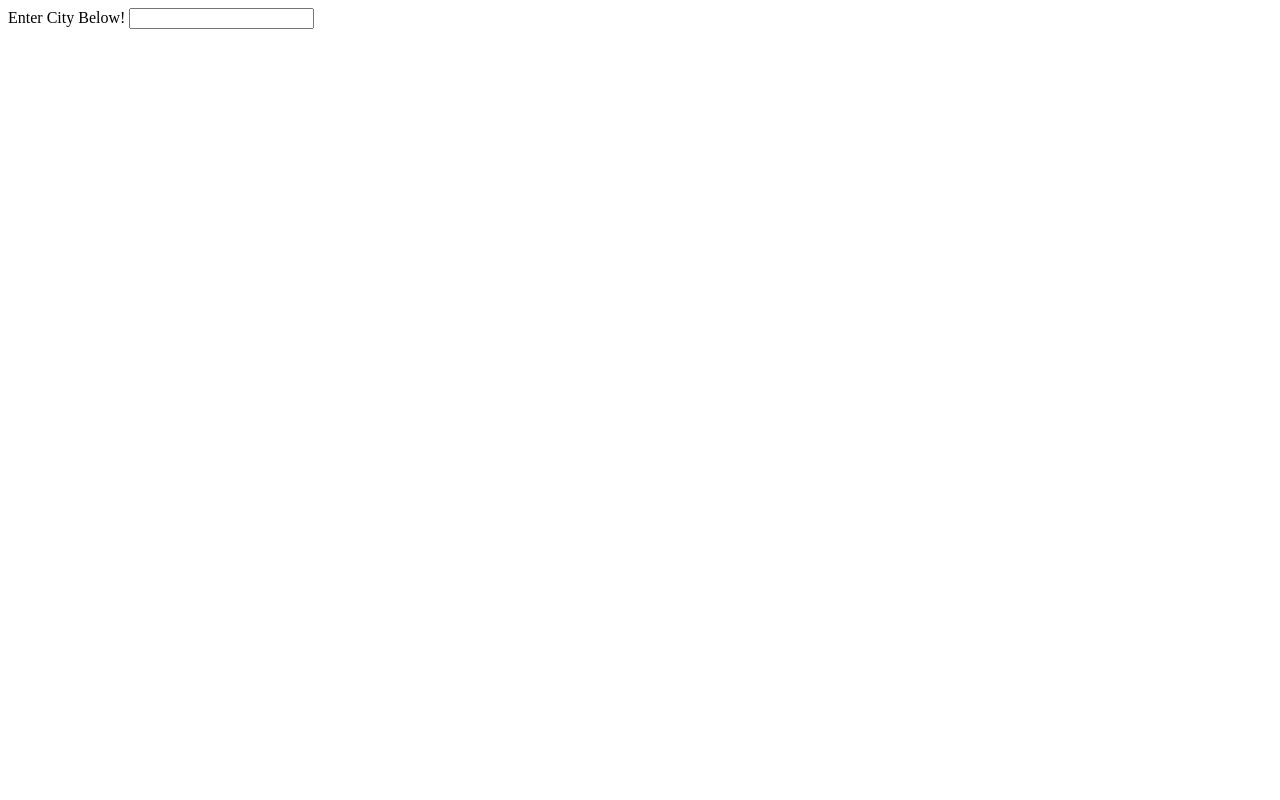
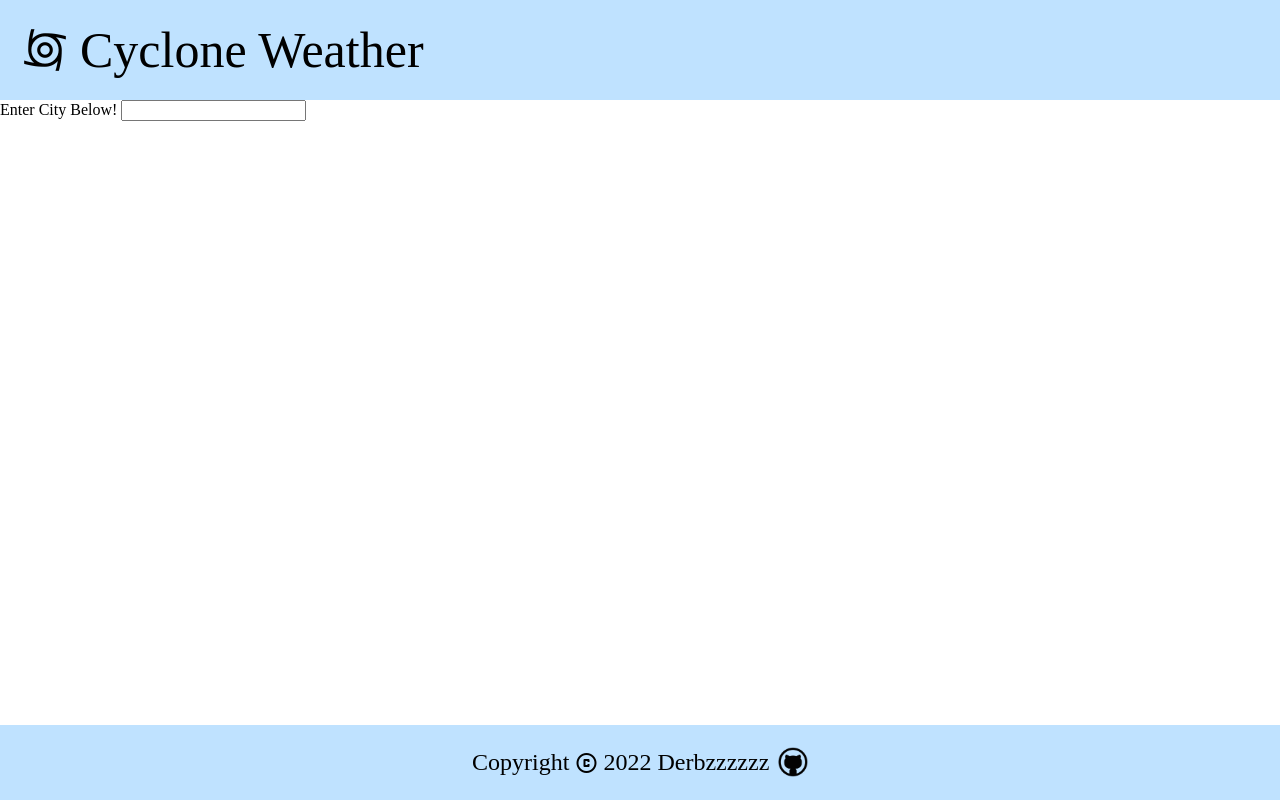
Before and after one commit to Derbzzzzzz/weather-app, a website built with webpack: page dist/index.html in a window 1280 px wide. Built offline with nearby package versions, Linux system fonts and the light colour scheme.

Commit message:
Added skeleton html/css layout

```diff
--- a/src/CSS/main.css
+++ b/src/CSS/main.css
@@ -0,0 +1,66 @@
+:root{
+    --color-1: rgb(191, 226, 255);
+    --color-2: #888888;
+    --color-3: #dddddd;
+    --color-4: #EEEEEE;
+}
+
+body{
+    margin: 0px;
+}
+
+#content{
+    display: flex;
+    flex-direction: column;
+    height: 100vh;
+}
+
+header {
+    box-sizing: border-box;
+    padding: 20px;
+    height: 100px;
+    background-color: var(--color-1);
+}
+
+.title-container{
+    height: 100%;
+    font-size: 50px;
+
+    display: flex;
+    align-items: center;
+    gap: 10px;
+}
+
+.title-container>.material-symbols-outlined {
+  font-size: 50px;
+  font-variation-settings:
+  'FILL' 0,
+  'wght' 400,
+  'GRAD' 0,
+  'opsz' 1000
+}
+
+main{
+    flex-grow: 1;
+}
+
+footer{
+    display: flex;
+    justify-content: center;
+    align-items: center;
+    gap: 5px;
+
+    height: 75px;
+    font-size: 1.5rem;
+    background-color: var(--color-1);
+}
+
+.footer-logo{
+    margin-top: 7px;
+}
+
+.footer-github{
+    height: 30px;
+    margin-top: 4px;
+    margin-left: 4px;
+}
--- a/src/JSFiles/DOM.js
+++ b/src/JSFiles/DOM.js
@@ -1,4 +1,5 @@
 import { getData } from "./API.js";
+import appendImages from "./images.js"
 
 async function searchData(event) {
   let search = document.getElementById("search");
@@ -24,6 +25,7 @@ function formListener() {
 }
 
 function pageSetup() {
+  appendImages();
   formListener();
 }
 
--- /dev/null
+++ b/src/JSFiles/images.js
@@ -0,0 +1,8 @@
+import github from '../images/github-mark-black.png'
+
+function appendImages(){
+    const githubImageEl = document.querySelector('.footer-github')
+    githubImageEl.src = github
+}
+
+export default appendImages
```
Also changed, not shown: dist/8b483311caedaf4ac951.png (added), dist/index.html, dist/main.js, src/images/github-mark-black.png (added).
